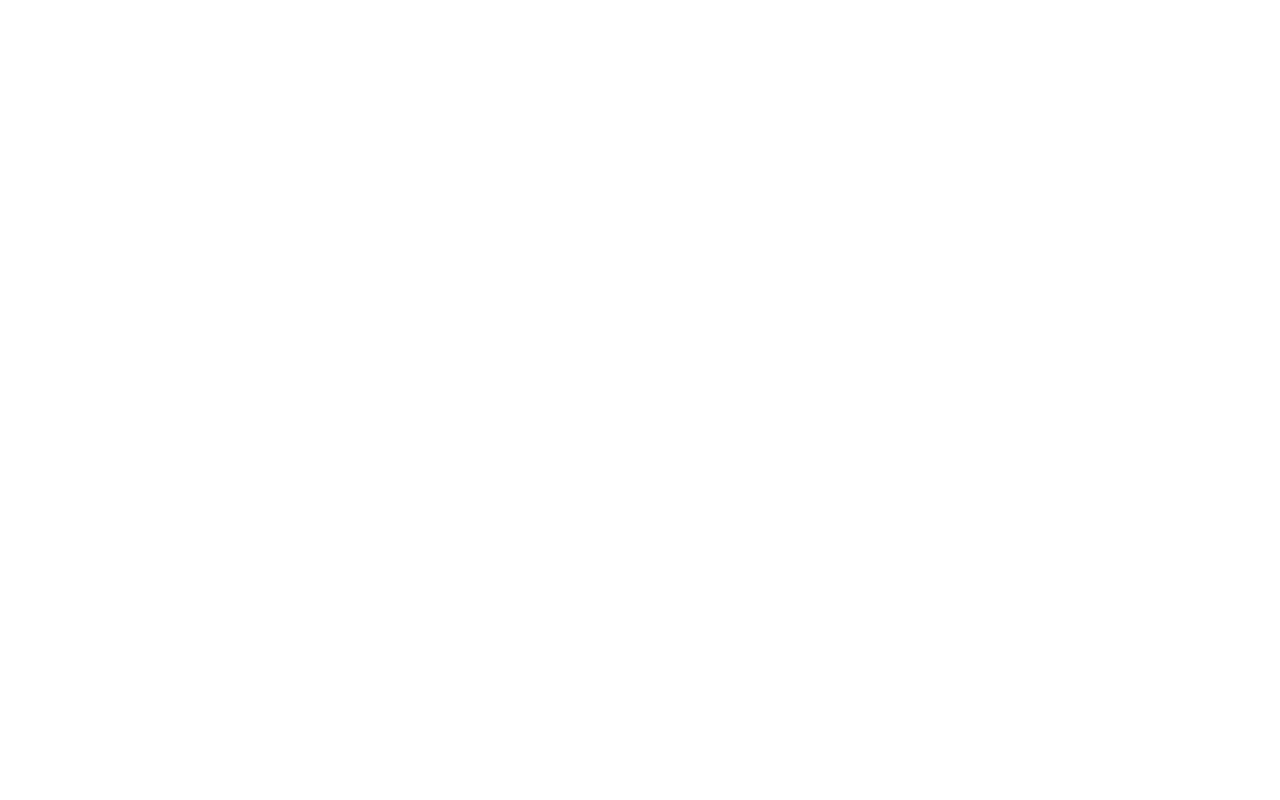
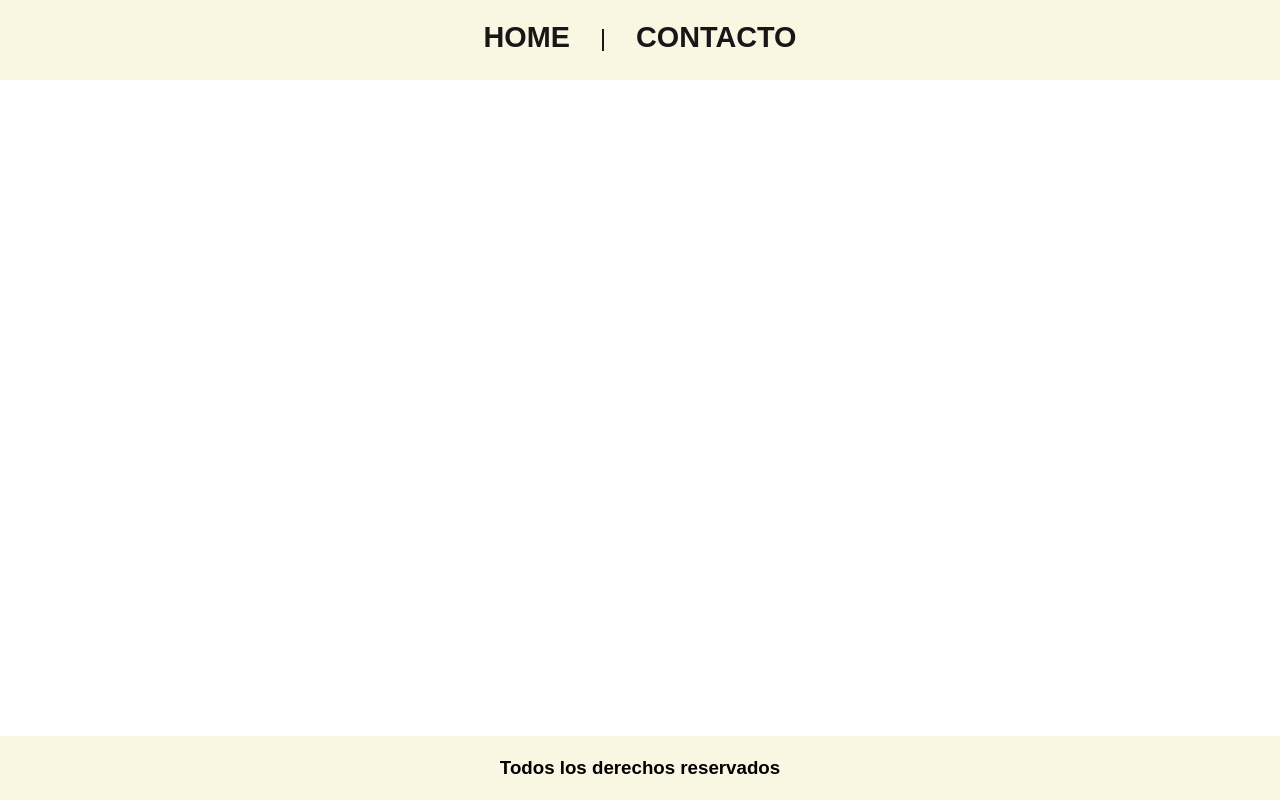
Before and after one commit to may-fernandez/Entrenamiento1_Ejercicio2, a plain HTML site: page pages/contacto.html in a window 1280 px wide. Drawn offline with Linux system fonts and the light colour scheme; files that its build step writes are made by us from their sources.

Commit message:
Agrega header y footer a contacto.html

```diff
--- a/pages/contacto.html
+++ b/pages/contacto.html
@@ -8,7 +8,17 @@
 </head>
 <body>
 
+   <header class="header">
+      <nav class="nav">
+        <a href="">Home</a>
+        <hr />
+        <a href="./pages/contacto.html">Contacto</a>
+      </nav>
+    </header>
 
+    <footer>
+      <h3>Todos los derechos reservados</h3>
+    </footer>
 
 </body>
 </html>
```
